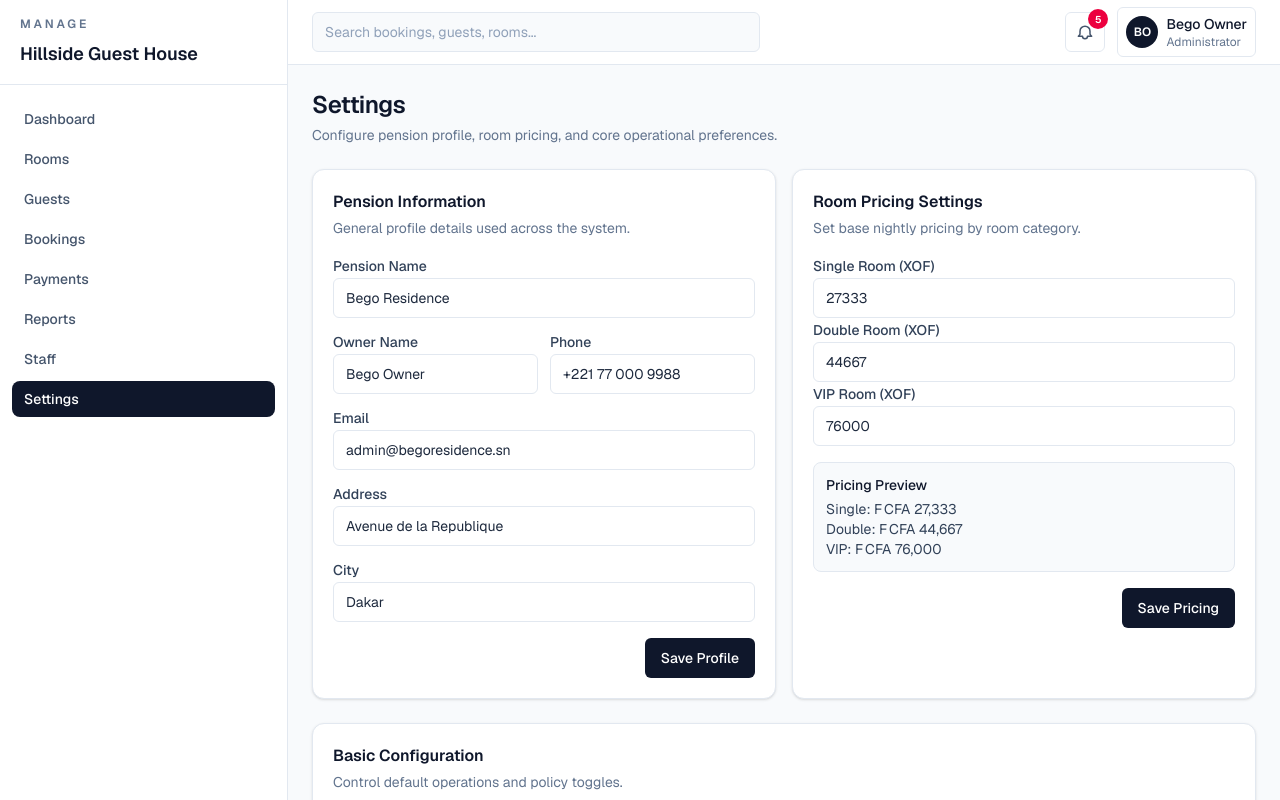
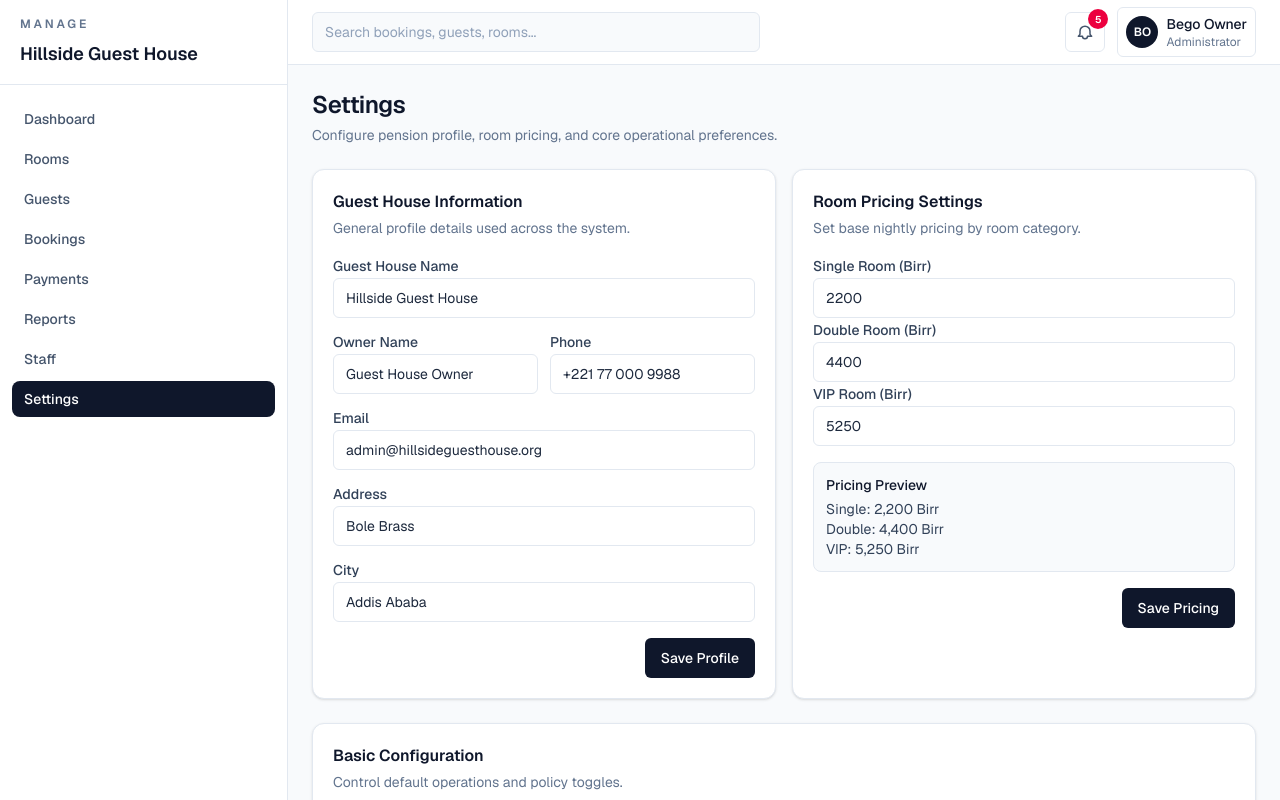
Before and after one commit to Nate-Workspace/pension-management, a Next.js app: page /settings in a window 1280 px wide. Shown: the top 800 px of the page. Built offline with nearby package versions, Linux system fonts and the light colour scheme.

Commit message:
fix: currency fix, raw room data and hotel setting fix.

```diff
--- a/components/bookings/bookings-management.tsx
+++ b/components/bookings/bookings-management.tsx
@@ -55,11 +55,7 @@ function formatDate(value: string): string {
 }
 
 function formatMoney(value: number): string {
-  return new Intl.NumberFormat("en-US", {
-    style: "currency",
-    currency: "XOF",
-    maximumFractionDigits: 0,
-  }).format(value);
+  return `${value.toLocaleString("en-US")} Birr`;
 }
 
 function bookingStatusLabel(status: BookingStatus): string {
--- a/components/dashboard/dashboard-overview.tsx
+++ b/components/dashboard/dashboard-overview.tsx
@@ -50,11 +50,7 @@ type CheckInItem = {
 const OPERATION_DATE = "2026-03-26";
 
 function formatCurrency(amount: number): string {
-  return new Intl.NumberFormat("en-US", {
-    style: "currency",
-    currency: "XOF",
-    maximumFractionDigits: 0,
-  }).format(amount);
+  return `${amount.toLocaleString("en-US")} Birr`;
 }
 
 function toNumber(value: number | string | readonly (number | string)[] | undefined): number {
--- a/components/guests/guests-management.tsx
+++ b/components/guests/guests-management.tsx
@@ -38,11 +38,7 @@ function formatDate(value: string): string {
 }
 
 function formatMoney(value: number): string {
-  return new Intl.NumberFormat("en-US", {
-    style: "currency",
-    currency: "XOF",
-    maximumFractionDigits: 0,
-  }).format(value);
+  return `${value.toLocaleString("en-US")} Birr`;
 }
 
 function addDays(day: string, days: number): string {
--- a/components/payments/payments-management.tsx
+++ b/components/payments/payments-management.tsx
@@ -33,11 +33,7 @@ type MethodPoint = {
 const OP_DAY = "2026-03-26";
 
 function formatMoney(value: number): string {
-  return new Intl.NumberFormat("en-US", {
-    style: "currency",
-    currency: "XOF",
-    maximumFractionDigits: 0,
-  }).format(value);
+  return `${value.toLocaleString("en-US")} Birr`;
 }
 
 function toDayLabel(iso: string): string {
--- a/components/reports/reports-management.tsx
+++ b/components/reports/reports-management.tsx
@@ -41,11 +41,7 @@ type PeakDayPoint = {
 const WEEK_DAY_LABELS = ["Sun", "Mon", "Tue", "Wed", "Thu", "Fri", "Sat"] as const;
 
 function formatMoney(value: number): string {
-  return new Intl.NumberFormat("en-US", {
-    style: "currency",
-    currency: "XOF",
-    maximumFractionDigits: 0,
-  }).format(value);
+  return `${value.toLocaleString("en-US")} Birr`;
 }
 
 function parseIsoDate(value: string): Date {
--- a/components/rooms/rooms-management.tsx
+++ b/components/rooms/rooms-management.tsx
@@ -42,11 +42,7 @@ function guestNameById(guestId?: string): string {
 }
 
 function toCurrency(value: number): string {
-  return new Intl.NumberFormat("en-US", {
-    style: "currency",
-    currency: "XOF",
-    maximumFractionDigits: 0,
-  }).format(value);
+  return `${value.toLocaleString("en-US")} Birr`;
 }
 
 function createDefaultFormState(): RoomFormState {
@@ -493,7 +489,7 @@ export function RoomsManagement() {
             </label>
 
             <label className="space-y-1">
-              <span className="text-sm font-medium text-slate-700">Price / Night (XOF)</span>
+              <span className="text-sm font-medium text-slate-700">Price / Night (Birr)</span>
               <input
                 type="number"
                 min={1000}
--- a/components/settings/settings-management.tsx
+++ b/components/settings/settings-management.tsx
@@ -30,11 +30,7 @@ type BasicConfigForm = {
 };
 
 function toCurrency(value: number): string {
-  return new Intl.NumberFormat("en-US", {
-    style: "currency",
-    currency: "XOF",
-    maximumFractionDigits: 0,
-  }).format(value);
+  return `${value.toLocaleString("en-US")} Birr`;
 }
 
 function computeAveragePriceByType(type: RoomType): number {
@@ -50,12 +46,12 @@ function computeAveragePriceByType(type: RoomType): number {
 
 export function SettingsManagement() {
   const [pensionInfo, setPensionInfo] = useState<PensionInfoForm>({
-    pensionName: "Bego Residence",
-    ownerName: "Bego Owner",
+    pensionName: "Hillside Guest House",
+    ownerName: "Guest House Owner",
     contactPhone: "+221 77 000 9988",
-    contactEmail: "admin@begoresidence.sn",
-    address: "Avenue de la Republique",
-    city: "Dakar",
+    contactEmail: "admin@hillsideguesthouse.org",
+    address: "Bole Brass",
+    city: "Addis Ababa",
   });
 
   const [roomPricing, setRoomPricing] = useState<RoomPricingForm>({
@@ -108,13 +104,13 @@ export function SettingsManagement() {
       <section className="grid gap-4 xl:grid-cols-2">
         <div className="rounded-xl border border-slate-200 bg-white p-5 shadow-sm">
           <div className="mb-4">
-            <h2 className="text-base font-semibold text-slate-900">Pension Information</h2>
+            <h2 className="text-base font-semibold text-slate-900">Guest House Information</h2>
             <p className="mt-1 text-sm text-slate-500">General profile details used across the system.</p>
           </div>
 
           <div className="grid grid-cols-1 gap-3 sm:grid-cols-2">
             <label className="space-y-1 sm:col-span-2">
-              <span className="text-sm font-medium text-slate-700">Pension Name</span>
+              <span className="text-sm font-medium text-slate-700">Guest House Name</span>
               <input
                 type="text"
                 value={pensionInfo.pensionName}
@@ -201,10 +197,10 @@ export function SettingsManagement() {
 
           <div className="space-y-3">
             <label className="space-y-1">
-              <span className="text-sm font-medium text-slate-700">Single Room (XOF)</span>
+              <span className="text-sm font-medium text-slate-700">Single Room (Birr)</span>
               <input
                 type="number"
-                min={5000}
+                min={1000}
                 value={roomPricing.single}
                 onChange={(event) => setRoomPricing((prev) => ({ ...prev, single: event.target.value }))}
                 className="h-10 w-full rounded-md border border-slate-200 px-3 text-sm text-slate-800"
@@ -212,10 +208,10 @@ export function SettingsManagement() {
             </label>
 
             <label className="space-y-1">
-              <span className="text-sm font-medium text-slate-700">Double Room (XOF)</span>
+              <span className="text-sm font-medium text-slate-700">Double Room (Birr)</span>
               <input
                 type="number"
-                min={5000}
+                min={1000}
                 value={roomPricing.double}
                 onChange={(event) => setRoomPricing((prev) => ({ ...prev, double: event.target.value }))}
                 className="h-10 w-full rounded-md border border-slate-200 px-3 text-sm text-slate-800"
@@ -223,10 +219,10 @@ export function SettingsManagement() {
             </label>
 
             <label className="space-y-1">
-              <span className="text-sm font-medium text-slate-700">VIP Room (XOF)</span>
+              <span className="text-sm font-medium text-slate-700">VIP Room (Birr)</span>
               <input
                 type="number"
-                min={5000}
+                min={1000}
                 value={roomPricing.vip}
                 onChange={(event) => setRoomPricing((prev) => ({ ...prev, vip: event.target.value }))}
                 className="h-10 w-full rounded-md border border-slate-200 px-3 text-sm text-slate-800"
--- a/data/rooms.ts
+++ b/data/rooms.ts
@@ -2,78 +2,78 @@ import type { Room } from "./models";
 
 export const rooms: Room[] = [
   {
-    id: "room-101",
+    id: "Room 101",
     number: "101",
     floor: 1,
     type: "single",
     status: "occupied",
-    pricePerNight: 28000,
+    pricePerNight: 2000,
     capacity: 1,
     currentGuestId: "guest-001",
   },
   {
-    id: "room-102",
+    id: "Room 102",
     number: "102",
     floor: 1,
     type: "double",
     status: "available",
-    pricePerNight: 42000,
+    pricePerNight: 4000,
     capacity: 2,
   },
   {
-    id: "room-103",
+    id: "Room 103",
     number: "103",
     floor: 1,
     type: "single",
     status: "cleaning",
-    pricePerNight: 28000,
+    pricePerNight: 2000,
     capacity: 1,
   },
   {
-    id: "room-201",
+    id: "Room 201",
     number: "201",
     floor: 2,
     type: "double",
     status: "occupied",
-    pricePerNight: 45000,
+    pricePerNight: 4500,
     capacity: 2,
     currentGuestId: "guest-003",
   },
   {
-    id: "room-202",
+    id: "Room 202",
     number: "202",
     floor: 2,
     type: "vip",
     status: "occupied",
-    pricePerNight: 72000,
+    pricePerNight: 5000,
     capacity: 3,
     currentGuestId: "guest-005",
   },
   {
-    id: "room-203",
+    id: "Room 203",
     number: "203",
     floor: 2,
     type: "single",
     status: "maintenance",
-    pricePerNight: 26000,
+    pricePerNight: 2600,
     capacity: 1,
   },
   {
-    id: "room-301",
+    id: "Room 301",
     number: "301",
     floor: 3,
     type: "vip",
     status: "available",
-    pricePerNight: 80000,
+    pricePerNight: 5500,
     capacity: 3,
   },
   {
-    id: "room-302",
+    id: "Room 302",
     number: "302",
     floor: 3,
     type: "double",
     status: "available",
-    pricePerNight: 47000,
+    pricePerNight: 4700,
     capacity: 2,
   },
 ];
--- a/lib/notifications.ts
+++ b/lib/notifications.ts
@@ -69,7 +69,7 @@ export function buildDashboardNotifications(): DashboardNotification[] {
       notifications.push({
         id: `payment-${payment.id}`,
         title: "Pending payment",
-        message: `${payment.reference} has ${outstanding.toLocaleString()} XOF outstanding.`,
+        message: `${payment.reference} has ${outstanding.toLocaleString()} Birr outstanding.`,
         category: "payment",
         priority: 0,
       });
```
